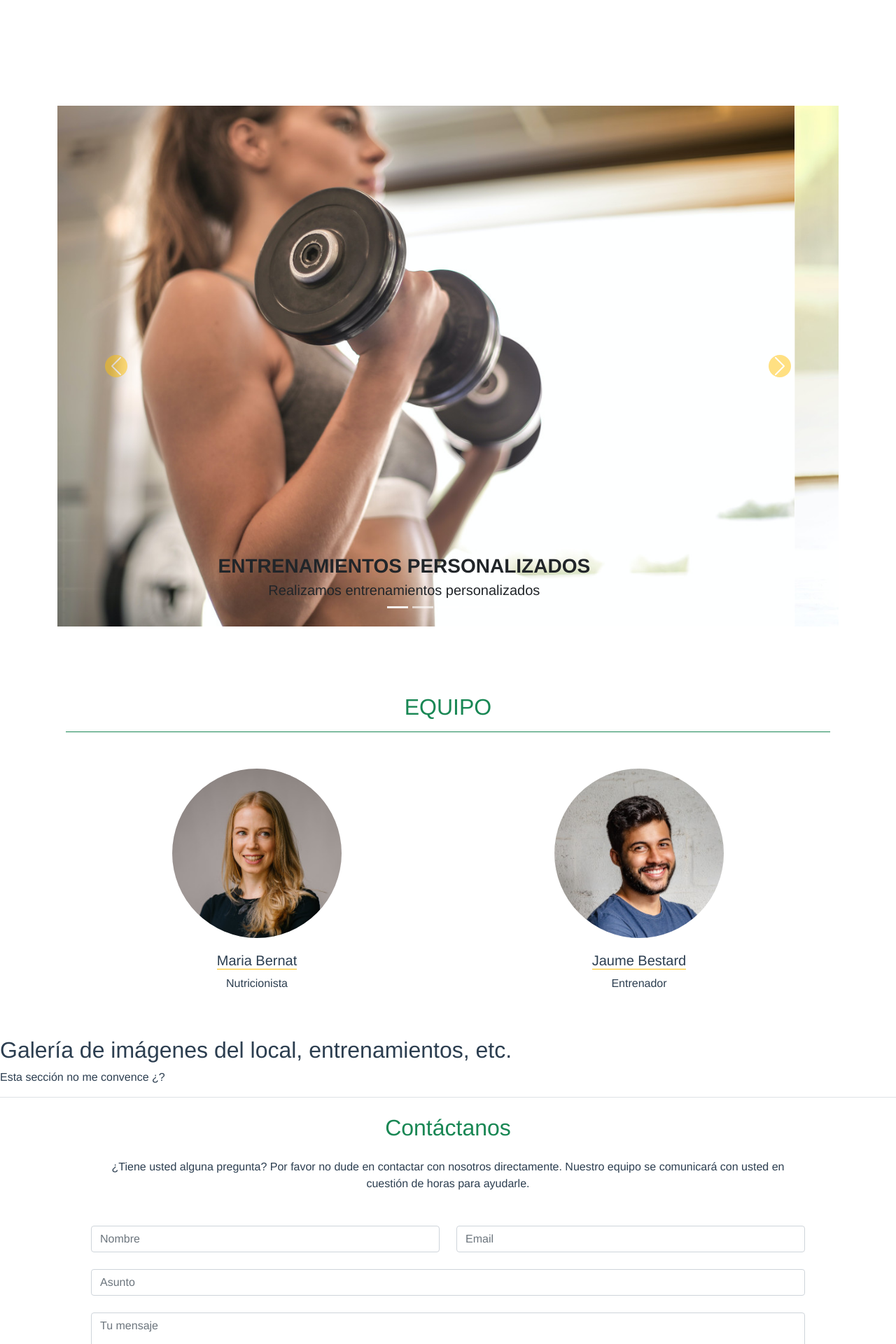
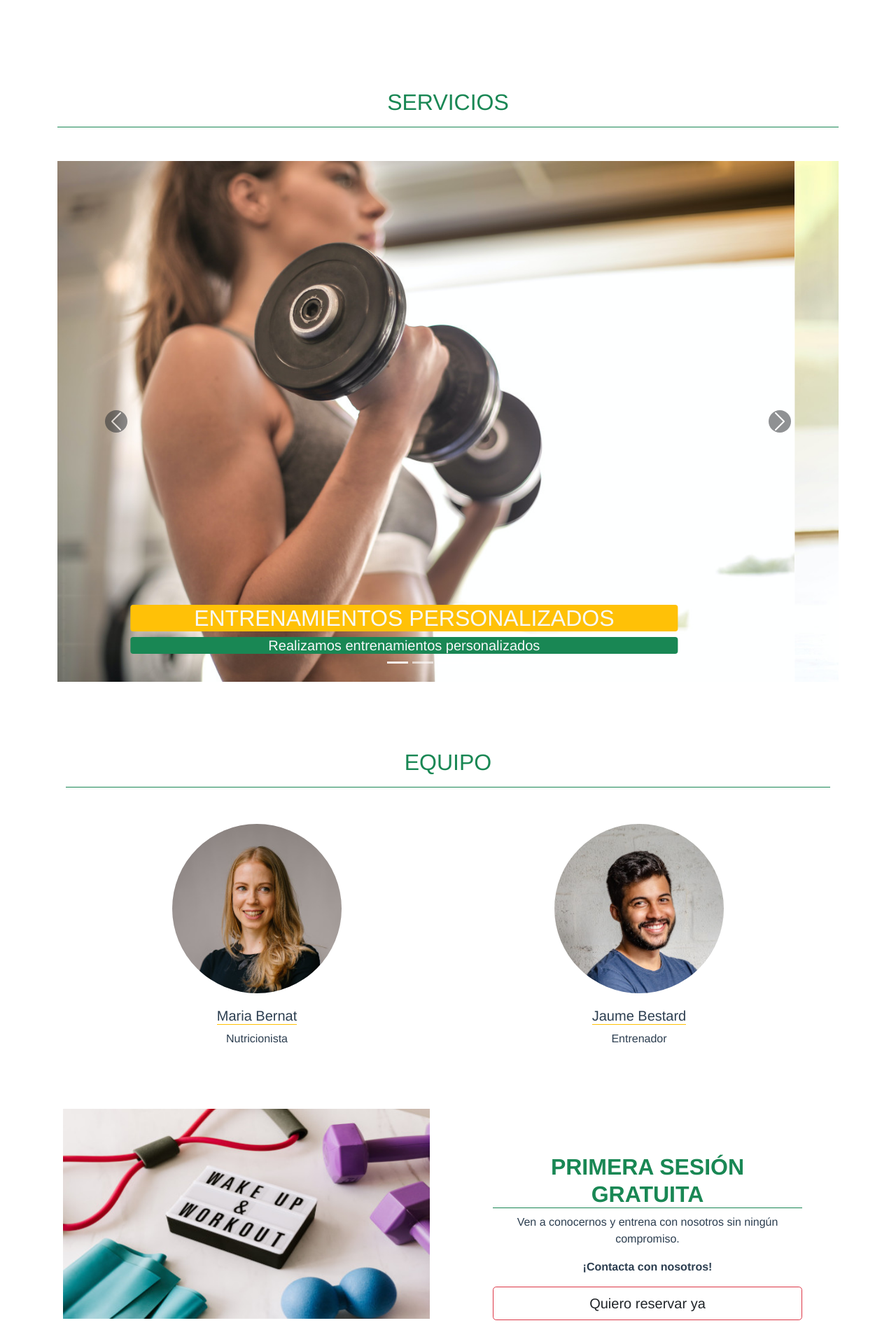
Before and after one commit to victoriapelaez/muscle-maker, a Vue app: page / in a window 1280 px wide. Shown: the part 640-2560 px from the top of the page at 70% size. Built offline with nearby package versions, Linux system fonts and the light colour scheme.

Commit message:
fix styles problems, add sections

```diff
--- a/src/views/Home.vue
+++ b/src/views/Home.vue
@@ -2,7 +2,7 @@
   <main>
     <section class="first-section container col-xxl-8 px-4 py-5">
       <div class="row flex-lg-row-reverse align-items-center g-5 py-5">
-        <div class="col-10 col-sm-8 col-lg-6">
+        <div class="col-12 col-sm-12 col-md-12 col-lg-6">
           <img
             class="d-block mx-lg-auto img-fluid rounded shadow-sm"
             src="../assets/hero-img-500h.jpg"
@@ -12,7 +12,7 @@
           />
         </div>
         <div class="col-lg-6">
-          <h1 class="display-5 fw-bold lh-1 mb-3">Muscle Maker</h1>
+          <h1 class="display-5 fw-bold lh-1 mb-3 text-center">Muscle Maker</h1>
           <p class="fw-bold">La preparación física que necesitas para el deporte que practicas.</p>
           <p class="lead">
             Ven a entrenar con nosotros para mejorar tus cualidades como
@@ -27,9 +27,10 @@
       </div>
     </section>
 
-    <div class="second-section my-5">
+    <div class="second-section py-4">
       <!-- contenedor carrousel -->
-      <div class="container mt-5 pt-5">
+      <div class="container m-auto">
+        <h2 class="col-12 my-5 pb-3 text-center text-success border-bottom border-success">SERVICIOS</h2>
         <!-- contenedor barras inferiores carrousel -->
         <div id="carouselWithCaptions" class="carousel slide" data-bs-ride="carousel">
           <ol class="carousel-indicators">
@@ -44,8 +45,10 @@
             <div class="carousel-item active">
               <img src="../assets/pesas-1296.jpg" class="d-block w-100 img-fluid" alt="pesas" />
               <div class="carousel-caption d-none d-sm-block">
-                <h3 class="fw-bold lh-1 text-dark">ENTRENAMIENTOS PERSONALIZADOS</h3>
-                <h5 class="m-0 text-dark">Realizamos entrenamientos personalizados</h5>
+                <h2 class="text-light bg-warning rounded">ENTRENAMIENTOS PERSONALIZADOS</h2>
+                <h5
+                  class="m-0 text-light bg-success rounded"
+                >Realizamos entrenamientos personalizados</h5>
               </div>
             </div>
             <div class="carousel-item">
@@ -55,17 +58,20 @@
                 alt="estiramientos"
               />
               <div class="carousel-caption d-none d-sm-block">
-                <h3 class="fw-bold lh-1">RUTINA DE EJERCICIOS EN CASA</h3>
-                <h5
-                  class="m-0 text-dark"
-                >Creamos una rutina para que puedas realizar con seguridad entrenamientos en casa</h5>
+                <h2 class="text-light bg-warning rounded">RUTINA DE EJERCICIOS EN CASA</h2>
+                <h5 class="m-0 text-light bg-success rounded">
+                  Creamos una rutina para que puedas realizar con seguridad
+                  entrenamientos en casa
+                </h5>
               </div>
             </div>
             <div class="carousel-item">
               <img src="../assets/crossfit-1296.jpg" class="d-block w-100 img-fluid" alt="crossfit" />
               <div class="carousel-caption d-none d-sm-block">
-                <h3 class="fw-bold lh-1 text-light">PROFESIONALIZACIÓN</h3>
-                <h5 class="m-0 text-ligth">Te preparamos para hacer la mejor versión de ti</h5>
+                <h2 class="text-light bg-warning rounded">PROFESIONALIZACIÓN</h2>
+                <h5
+                  class="m-0 text-light bg-success rounded"
+                >Te preparamos para hacer la mejor versión de ti</h5>
               </div>
             </div>
             <div class="carousel-item">
@@ -75,8 +81,8 @@
                 alt="alimentacion"
               />
               <div class="carousel-caption d-none d-sm-block">
-                <h3 class="fw-bold lh-1 text-dark">NUTRICIÓN</h3>
-                <h5 class="m-0 text-dark">Te asesoramos en nutrición</h5>
+                <h2 class="text-light bg-warning rounded">NUTRICIÓN</h2>
+                <h5 class="m-0 text-light bg-success rounded">Te asesoramos en nutrición</h5>
               </div>
             </div>
             <div class="carousel-item">
@@ -86,8 +92,10 @@
                 alt="fisioterapia"
               />
               <div class="carousel-caption d-none d-sm-block">
-                <h3 class="fw-bold lh-1 text-dark">FISIOTERAPIA</h3>
-                <h5 class="m-0 text-dark">Ponemos a tu disposición a nuestros profesionales</h5>
+                <h2 class="text-light bg-warning rounded">FISIOTERAPIA</h2>
+                <h5
+                  class="m-0 text-light bg-success rounded"
+                >Ponemos a tu disposición a nuestros profesionales</h5>
               </div>
             </div>
           </div>
@@ -98,7 +106,7 @@
             role="button"
             data-bs-slide="prev"
           >
-            <span class="carousel-control-prev-icon bg-warning rounded-circle" aria-hidden="true"></span>
+            <span class="carousel-control-prev-icon bg-dark rounded-circle" aria-hidden="true"></span>
             <span class="visually-hidden">Previous</span>
           </a>
           <a
@@ -107,22 +115,22 @@
             role="button"
             data-bs-slide="next"
           >
-            <span class="carousel-control-next-icon bg-warning rounded-circle" aria-hidden="true"></span>
+            <span class="carousel-control-next-icon bg-dark rounded-circle" aria-hidden="true"></span>
             <span class="visually-hidden">Next</span>
           </a>
         </div>
       </div>
     </div>
 
-    <div class="third-section my-5">
+    <div class="third-section py-4">
       <div class="container row m-auto">
-        <h2 class=" col-12 my-5 pb-3 text-center text-success border-bottom border-success">EQUIPO</h2>
+        <h2 class="col-12 my-5 pb-3 text-center text-success border-bottom border-success">EQUIPO</h2>
         <div class="card col-xl-6 col-md-12 border-0">
           <img
             src="../assets/entrenadora-250.jpg"
             class="card-img-top p-1 rounded-circle m-auto"
             alt="card-img-top"
-            style="width: 250px; height: 250px;"
+            style="width: 250px; height: 250px"
           />
           <div class="card-body m-auto">
             <h5 class="card-title text-center border-bottom border-warning">Maria Bernat</h5>
@@ -134,7 +142,7 @@
             src="../assets/entrenador-250.jpg"
             class="card-img-top p-1 rounded-circle m-auto"
             alt="card-img-top"
-            style="width: 250px; height: 250px;"
+            style="width: 250px; height: 250px"
           />
           <div class="card-body m-auto">
             <h5 class="card-title text-center border-bottom border-warning">Jaume Bestard</h5>
@@ -143,13 +151,35 @@
         </div>
       </div>
     </div>
-
-    <div class="fourth-section border-bottom">
-      <h2>Galería de imágenes del local, entrenamientos, etc.</h2>
-      <p>Esta sección no me convence ¿?</p>
+    <div class="fourth-section py-5">
+      <div class="container m-auto">
+        <div class="card border-0">
+          <div class="row">
+            <div class="col-lg-6 col-sm-12">
+              <img
+                src="../assets/workout-450.jpg"
+                class="img-fluid m-auto px-2"
+                alt="card-horizontal-image"
+                style="width: 540px; height: 300px;"
+              />
+            </div>
+            <div class="col-lg-6 col-sm-12 p-3">
+              <div class="card-body px-5 pt-5 text-center">
+                <h2 class="card-title fw-bold text-success border-bottom border-success">PRIMERA SESIÓN GRATUITA</h2>
+                <p class="card-text">Ven a conocernos y entrena con nosotros sin ningún compromiso.</p>
+                <p class="card-text fw-bold">¡Contacta con nosotros!</p>
+                <p class="card-text">
+                  <router-link class="nav-link link-dark btn btn-outline-danger btn-lg btn-block" to="/sessions">Quiero reservar ya</router-link>
+                </p>
+              </div>
+            </div>
+          </div>
+        </div>
+      </div>
     </div>
-
+    <div class="fifth-section py-3">
     <Contact />
+    </div>
   </main>
 </template>
 
```
